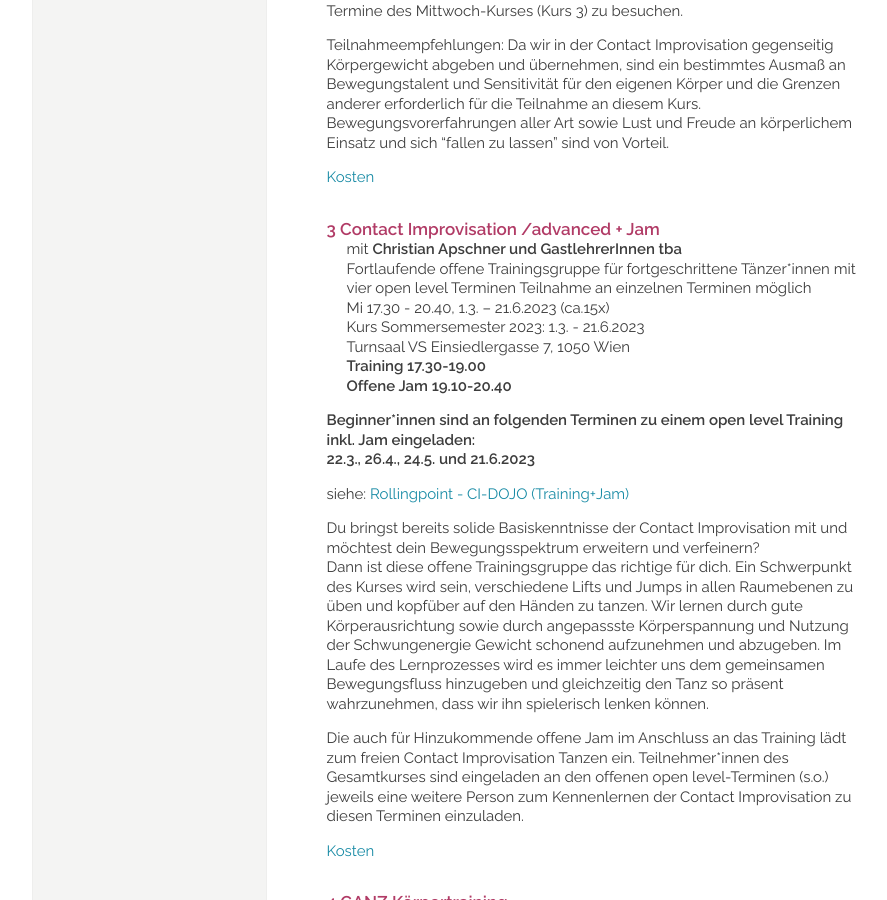
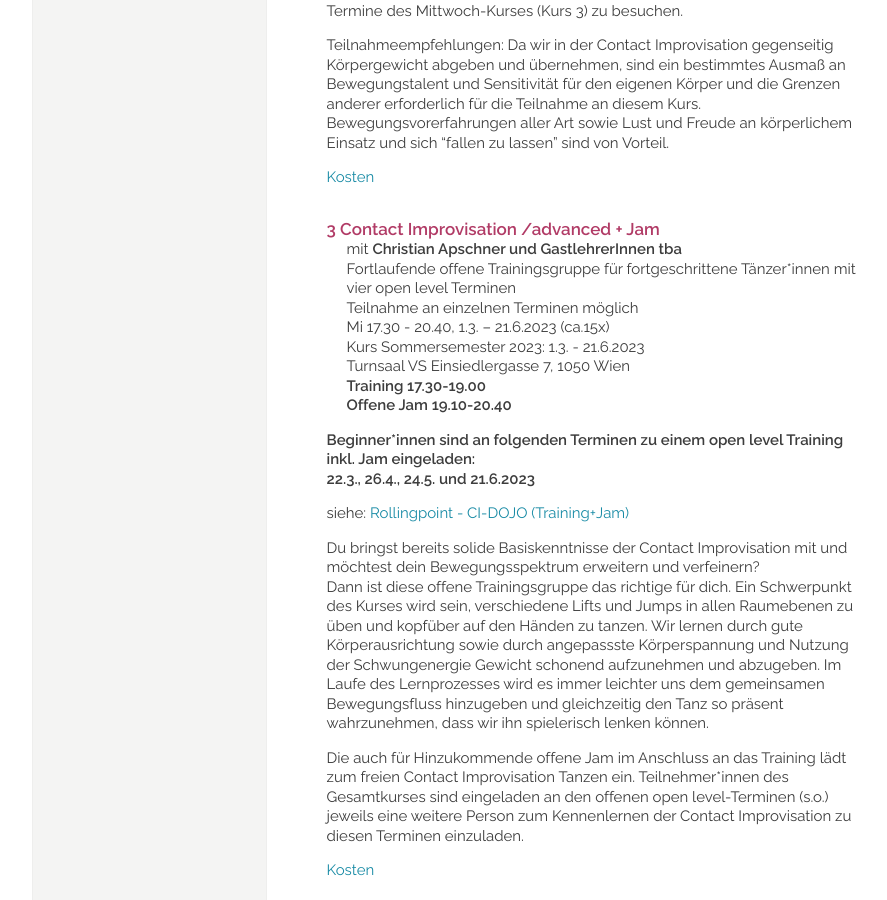
Before and after one commit to manulari/rollingpointat, a Jekyll site: the page built from _pages_de/kurse.md, in a window 1280 px wide and 900 px high, scrolled down 1746 px. Shown: the whole window, without its empty margins (152-1039 px from the left). Built offline with Jekyll 4.4.1, drawn with Linux system fonts in a browser that asks for light colours; comment, search, counter and statistics services are not loaded.

```diff
--- a/_pages_de/kurse.md
+++ b/_pages_de/kurse.md
@@ -69,7 +69,8 @@ Teilnahmeempfehlungen: Da wir in der Contact Improvisation gegenseitig Körperge
 #### **3 Contact Improvisation /advanced + Jam**
 
 mit **Christian Apschner und GastlehrerInnen tba**\
-Fortlaufende offene Trainingsgruppe für fortgeschrittene Tänzer*innen mit vier open level Terminen Teilnahme an einzelnen Terminen möglich\
+Fortlaufende offene Trainingsgruppe für fortgeschrittene Tänzer*innen mit vier open level Terminen\
+Teilnahme an einzelnen Terminen möglich\
 Mi 17.30 - 20.40, 1.3. – 21.6.2023 (ca.15x)\
 Kurs Sommersemester 2023: 1.3. - 21.6.2023\
 Turnsaal VS Einsiedlergasse 7, 1050 Wien\
```
